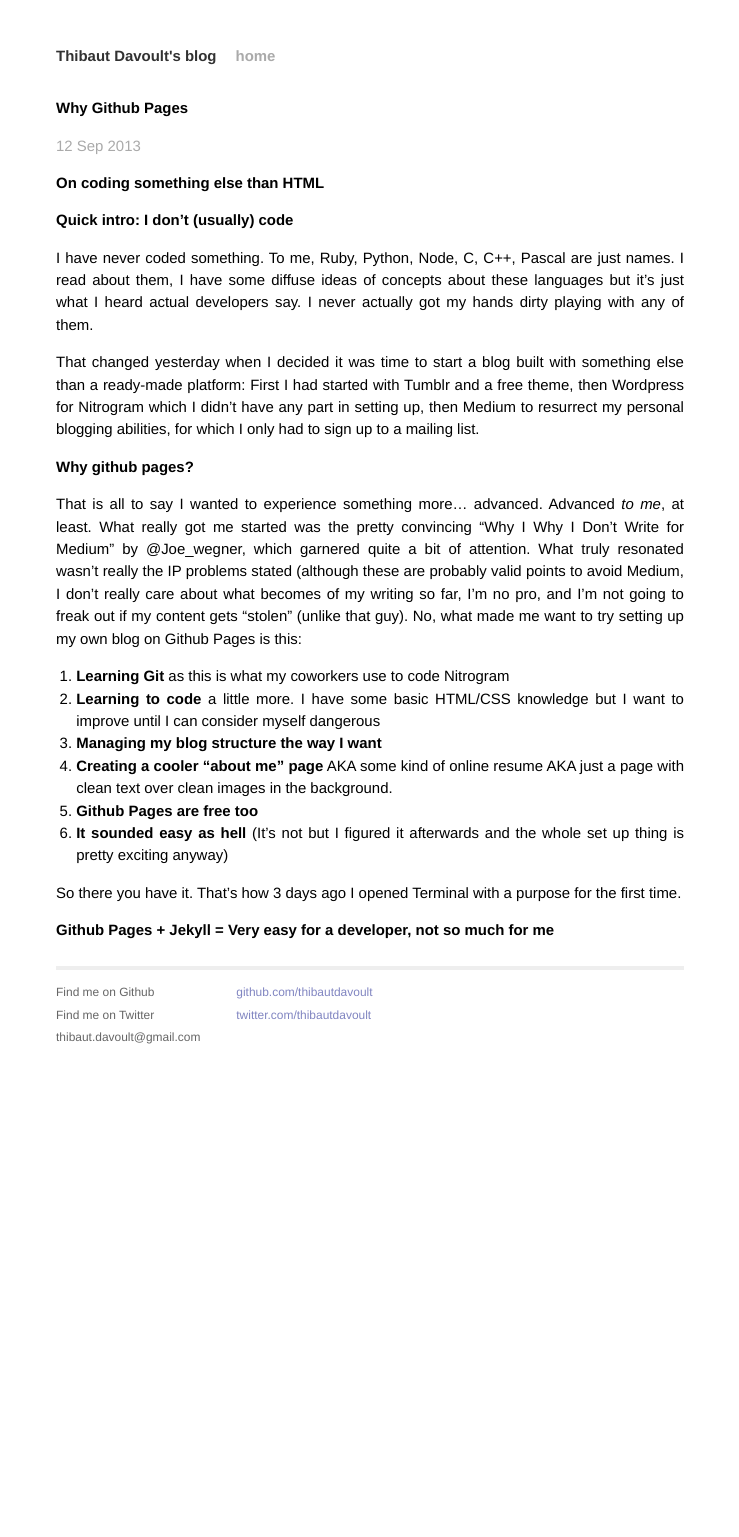
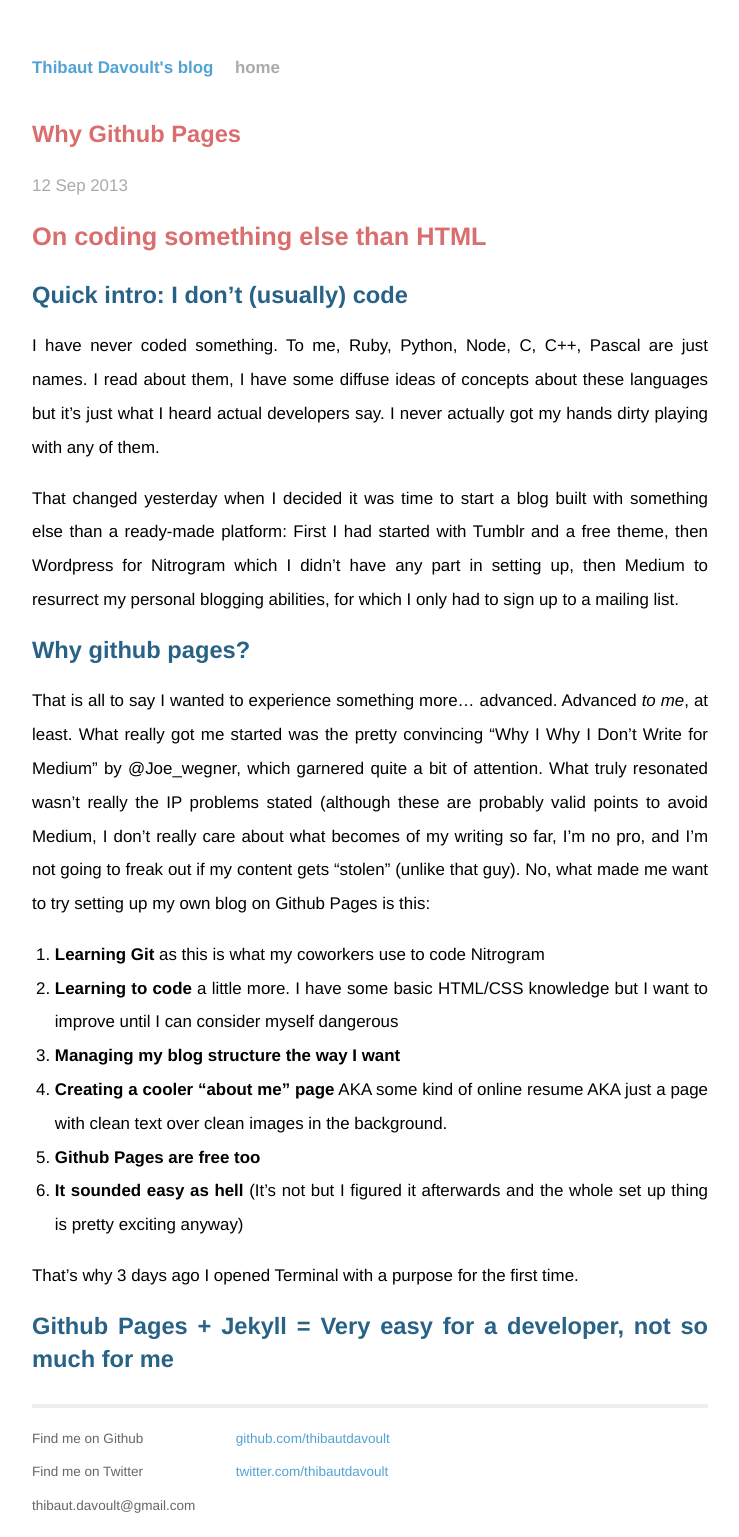
Before and after one commit to thibautdavoult/blog, a Jekyll site: the page built from _posts/2013-09-12-why-github-pages.md, in a window 1280 px wide. Shown: the whole page, without its empty margins (270-1009 px from the left). Built offline with Jekyll 4.4.1, drawn with Linux system fonts in a browser that asks for light colours; Markdown is read by kramdown in place of the engine named in the settings; before the commit the page ends 1061 px from its top, so only the background shows below that.

Commit message:
theme changes, list update in post why github pages

```diff
--- a/_layouts/default.html
+++ b/_layouts/default.html
@@ -33,8 +33,8 @@
             </div>
             <div class="contact">
               <p>
-                <a href="https://github.com/yourusername">github.com/thibautdavoult</a><br />
-                <a href="https://twitter.com/yourusername">twitter.com/thibautdavoult</a><br />
+                <a href="https://github.com/thibautdavoult">github.com/thibautdavoult</a><br />
+                <a href="https://twitter.com/thibautdavoult">twitter.com/thibautdavoult</a><br />
               </p>
             </div>
           </div>
--- a/_posts/2013-09-12-why-github-pages.md
+++ b/_posts/2013-09-12-why-github-pages.md
@@ -16,6 +16,7 @@
 That is all to say I wanted to experience something more... advanced. Advanced *to me*, at least. What really got me started was the pretty convincing “Why I Why I Don’t Write for Medium” by @Joe_wegner, which garnered quite a bit of attention.
 What truly resonated wasn’t really the IP problems stated (although these are probably valid points to avoid Medium, I don’t really care about what becomes of my writing so far, I’m no pro, and I’m not going to freak out if my content gets “stolen” (unlike that guy).
 No, what made me want to try setting up my own blog on Github Pages is this:
+
 1. **Learning Git** as this is what my coworkers use to code Nitrogram
 2. **Learning to code** a little more. I have some basic HTML/CSS knowledge but I want to improve until I can consider myself dangerous
 3. **Managing my blog structure the way I want**
@@ -23,6 +24,6 @@
 5. **Github Pages are free too**
 6. **It sounded easy as hell** (It’s not but I figured it afterwards and the whole set up thing is pretty exciting anyway)
 
-So there you have it. That’s how 3 days ago I opened Terminal with a purpose for the first time.
+That’s why 3 days ago I opened Terminal with a purpose for the first time.
 
 ## Github Pages + Jekyll = Very easy for a developer, not so much for me
--- a/css/main.css
+++ b/css/main.css
@@ -25,9 +25,9 @@
 h1 { margin-bottom: 1em; }
 p { margin: 1em 0; }
 
-a         { color: #00a; text-decoration: none;}
-a:hover   { color: #000; }
-a:visited { color: #44687d; }
+a         { color: #54A2D3; text-decoration: none;}
+a:hover   { color: #54A2D3; }
+a:visited { color: #DA6D6D; }
 
 /*****************************************************************************/
 /*
@@ -56,11 +56,16 @@
 /*****************************************************************************/
 
 .site {
-  font-size: 115%;
+  font-size: 130%;
   text-align: justify;
-  width: 42em;
+  width: 40em;
   margin: 3em auto 2em;
-  line-height: 1.5em;
+  line-height: 2em;
+}
+
+.site h2 {
+  color: #DA6D6D;
+  font-size: 140%;
 }
 
 .site .header a {
@@ -74,11 +79,11 @@
 }
 
 .site .header h1.title a {
-  color: #323232;
+  color: #54A2D3;
 }
 
 .site .header h1.title a:hover {
-  color: #000;
+  color: #54A2D3;
 }
 
 .site .header a.extra {
@@ -108,7 +113,7 @@
 }
 
 .site .footer .contact a {
-  color: #8085C1;
+  color: #54A2D3;
 }
 
 .site .footer .rss {
@@ -128,6 +133,19 @@
 /*****************************************************************************/
 
 /* standard */
+.post h1 {
+  color: #DA6D6D;
+  font-weight: bold;
+  font-size: 150%;
+
+}
+
+.post h2 {
+  color: #286286;
+
+}
+
+
 .post pre {
   border: 1px solid #ddd;
   background-color: #eef;
```
Also changed, not shown: other parts of _posts/2013-09-12-why-github-pages.md (+1 -1 lines), _posts/2013-09-11-welcome-to-jekyll.markdown (deleted, +0 -24 lines).
